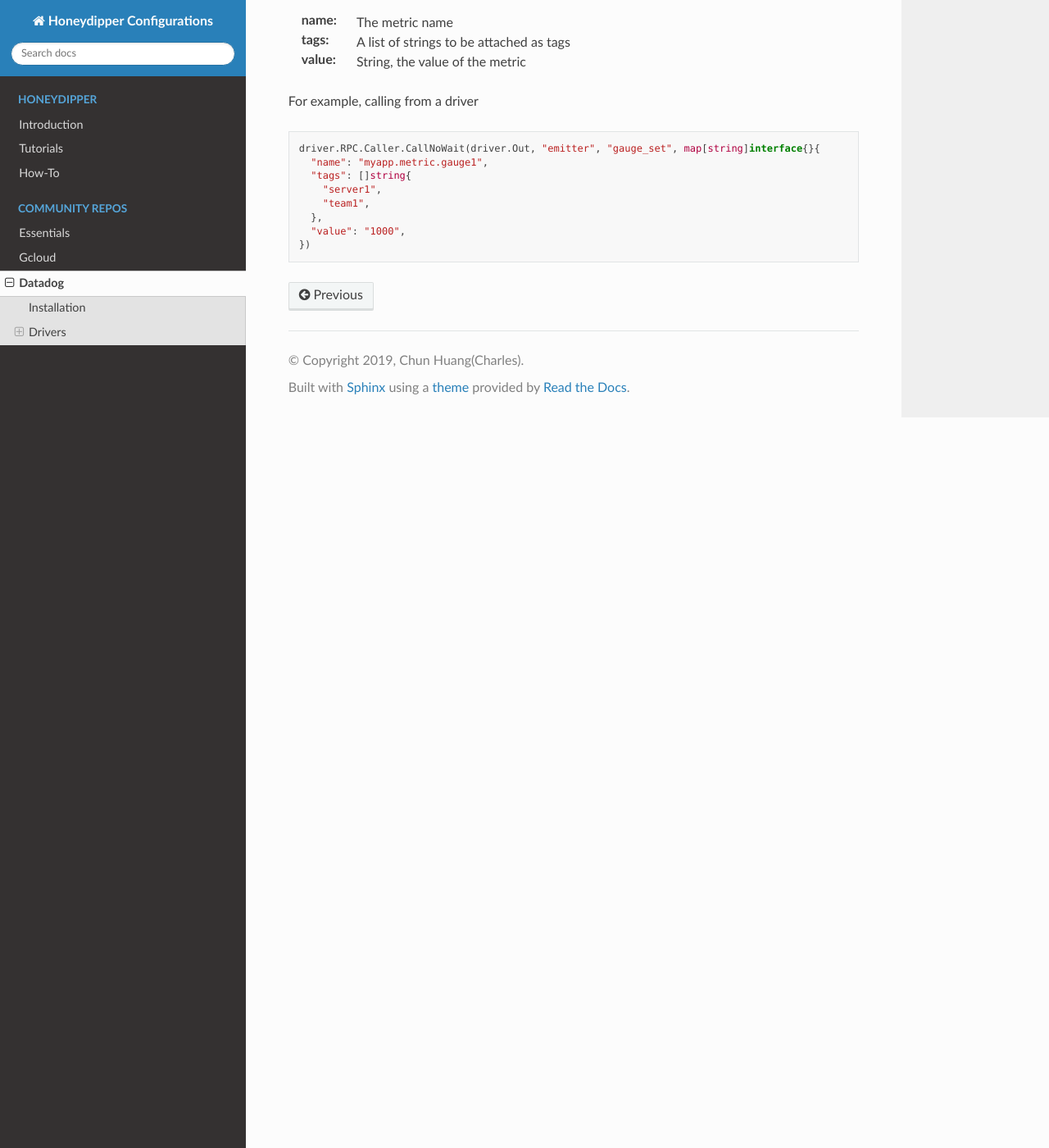
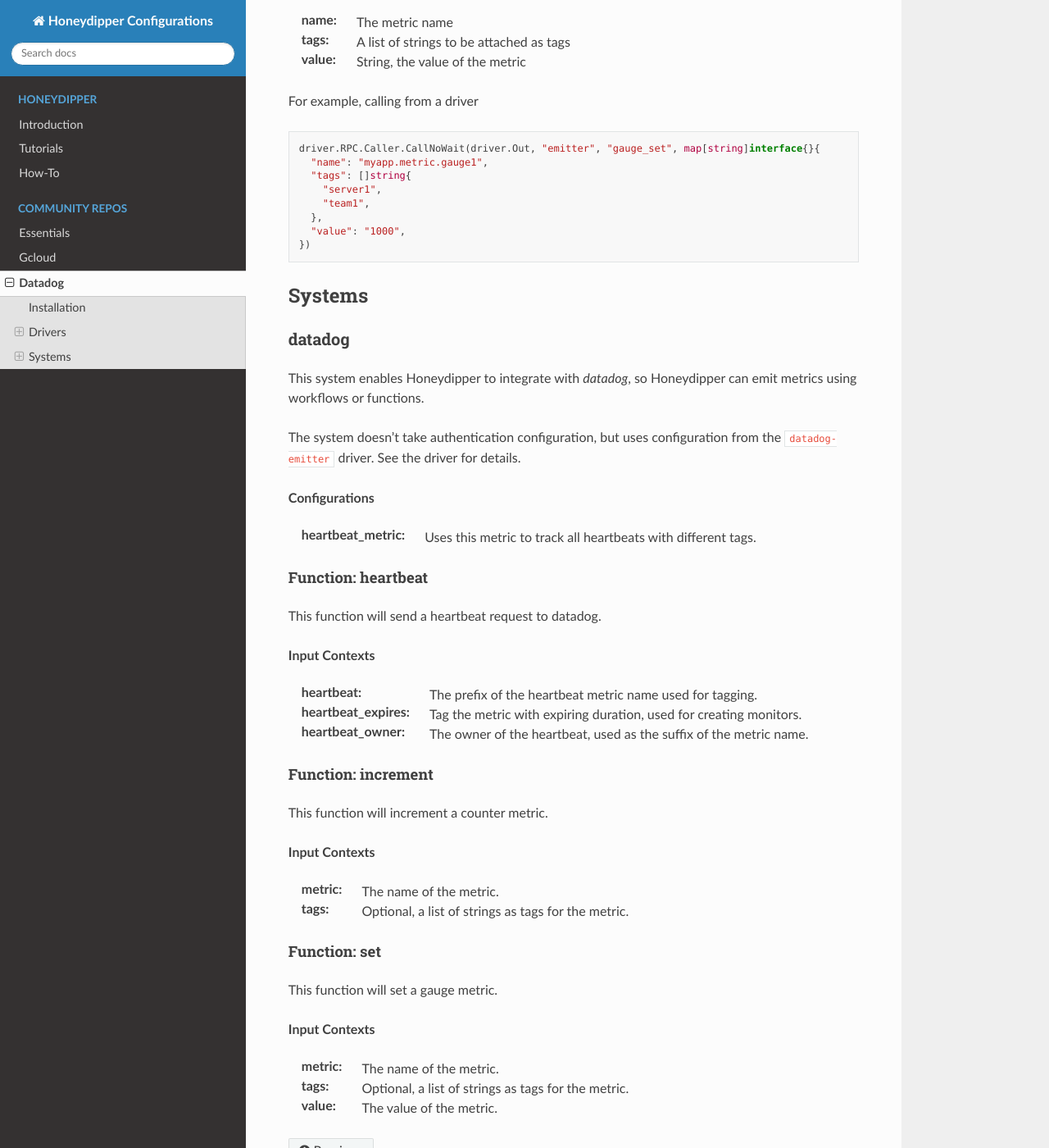
Before and after one commit to honeydipper/honeydipper-sphinx, a Sphinx documentation site: the page built from source/datadog.rst, in a window 1280 px wide and 1400 px high, scrolled down 1598 px. Shown: the whole window at 82% size. Built offline with Sphinx 7.4.7 and the Read the Docs theme 2.0.0, drawn with Linux system fonts in a browser that asks for light colours.

Commit message:
docs: update version v2.8.0 from e010010

```diff
--- a/source/datadog.rst
+++ b/source/datadog.rst
@@ -97,3 +97,61 @@ For example, calling from a driver
      },
      "value": "1000",
    })
+
+
+Systems
+=======
+
+datadog
+-------
+
+This system enables Honeydipper to integrate with `datadog`, so Honeydipper can
+emit metrics using workflows or functions.
+
+The system doesn't take authentication configuration, but uses configuration from the
+:code:`datadog-emitter` driver. See the driver for details.
+
+
+**Configurations**
+
+:heartbeat_metric: Uses this metric to track all heartbeats with different tags.
+
+Function: heartbeat
+^^^^^^^^^^^^^^^^^^^
+
+This function will send a heartbeat request to datadog.
+
+
+**Input Contexts**
+
+:heartbeat: The prefix of the heartbeat metric name used for tagging.
+
+:heartbeat_expires: Tag the metric with expiring duration, used for creating monitors.
+
+:heartbeat_owner: The owner of the heartbeat, used as the suffix of the metric name.
+
+Function: increment
+^^^^^^^^^^^^^^^^^^^
+
+This function will increment a counter metric.
+
+
+**Input Contexts**
+
+:metric: The name of the metric.
+
+:tags: Optional, a list of strings as tags for the metric.
+
+Function: set
+^^^^^^^^^^^^^
+
+This function will set a gauge metric.
+
+
+**Input Contexts**
+
+:metric: The name of the metric.
+
+:tags: Optional, a list of strings as tags for the metric.
+
+:value: The value of the metric.
```
Also changed, not shown: source/essentials.rst (+109 -1 lines).
